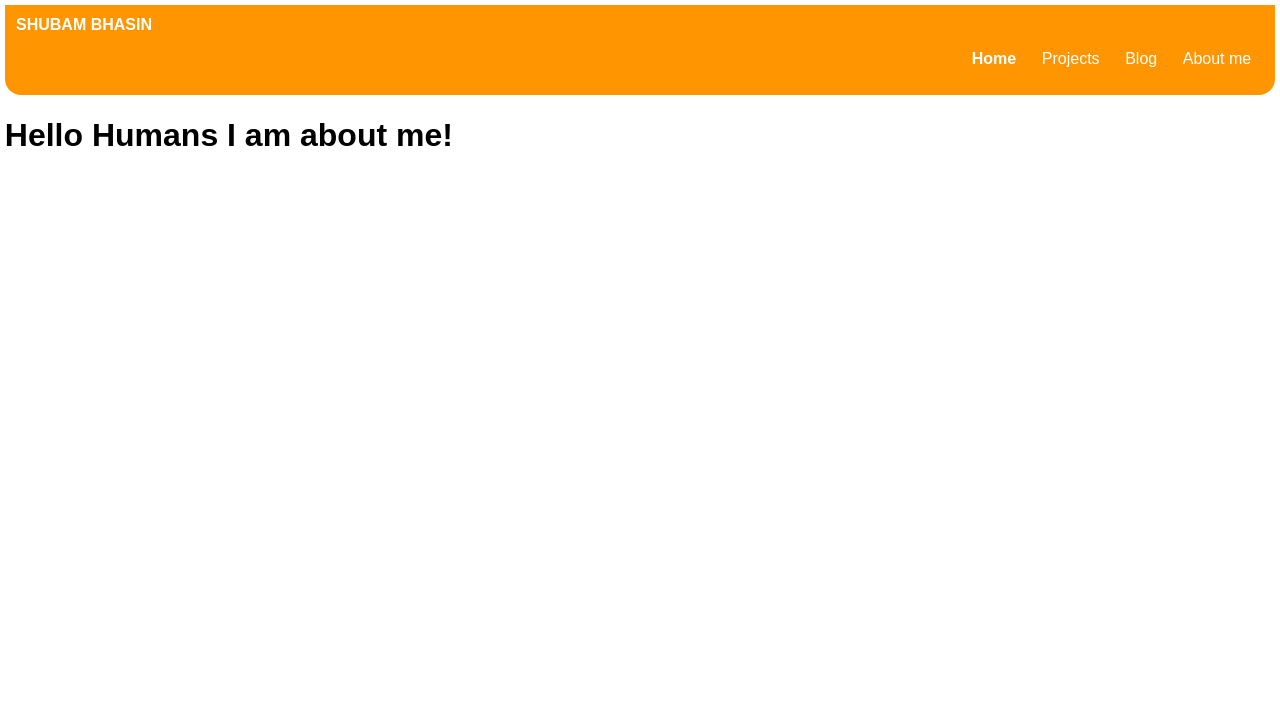
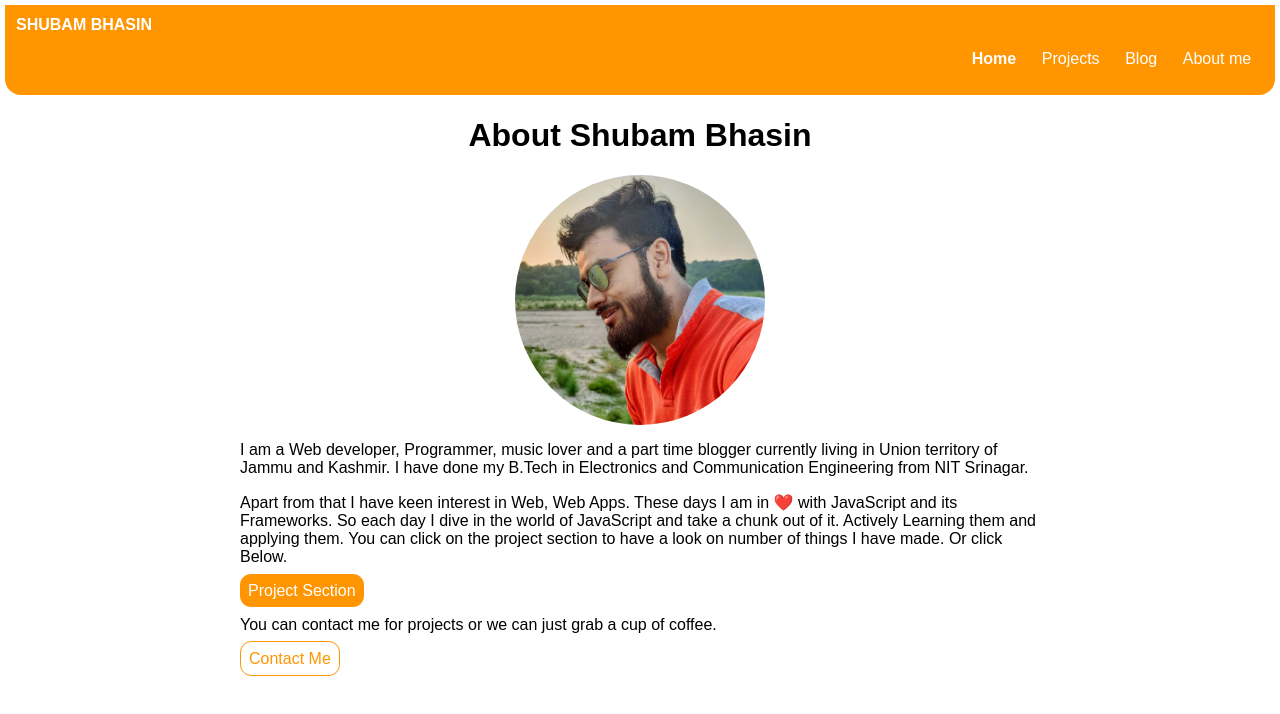
Before and after one commit to shubambhasin/my-portfolio-react-clone, a React (Create React App) app: page /aboutme in a window 1280 px wide. Shown: the top 714 px of the page. Built offline with nearby package versions, Linux system fonts and the light colour scheme.

Commit message:
feat: Profile page updated

```diff
--- a/src/aboutme.js
+++ b/src/aboutme.js
@@ -1,11 +1,46 @@
 import React from "react";
+import ProfileImage from "./profileimage";
 import "./styles.css";
 
 const AboutMe = () => {
   return (
     <div className="App">
-      <h1> Hello Humans I am about me!</h1>
-    </div>
+
+ <h1 className="text-center">About <span >Shubam Bhasin</span></h1>
+
+    <header>
+        <ProfileImage/>
+    </header>
+
+    <div className="container container-center">
+        <p>I am a Web developer, Programmer, music lover and a part time blogger currently living in Union territory of Jammu and Kashmir.
+
+            I have done my B.Tech in Electronics and Communication Engineering from NIT Srinagar.
+
+
+        </p>
+        <p>
+            Apart from that I have keen interest in Web, Web Apps. These days I am in ❤️ with JavaScript and its Frameworks.
+
+            So each day I dive in the world of JavaScript and take a chunk out of it.
+            Actively Learning them and applying them. You can click on the project section to have a look on number of things I have made. Or click Below.
+
+
+        </p>
+
+        <a href="./projects.html" className="links primary-button" target="">Project Section</a>
+
+
+
+        <div>
+            <p>You can contact me for projects or we can just grab a cup of coffee.</p>
+
+            <a href="./projects.html" className="links secondary-button" target="">Contact Me</a>
+
+     </div>
+     </div>
+     </div>
+
   );
 };
 export default AboutMe;
--- /dev/null
+++ b/src/profileimage.js
@@ -0,0 +1,10 @@
+import React from "react"
+import "./styles.css";
+
+import profile from "./profile.jpg"
+
+const ProfileImage = () => (
+  <img className="aboutme-img" src={profile} alt=""/>
+)
+
+export default ProfileImage;
```
Also changed, not shown: src/Projectinput.js (added), src/profile.jpg (added).
